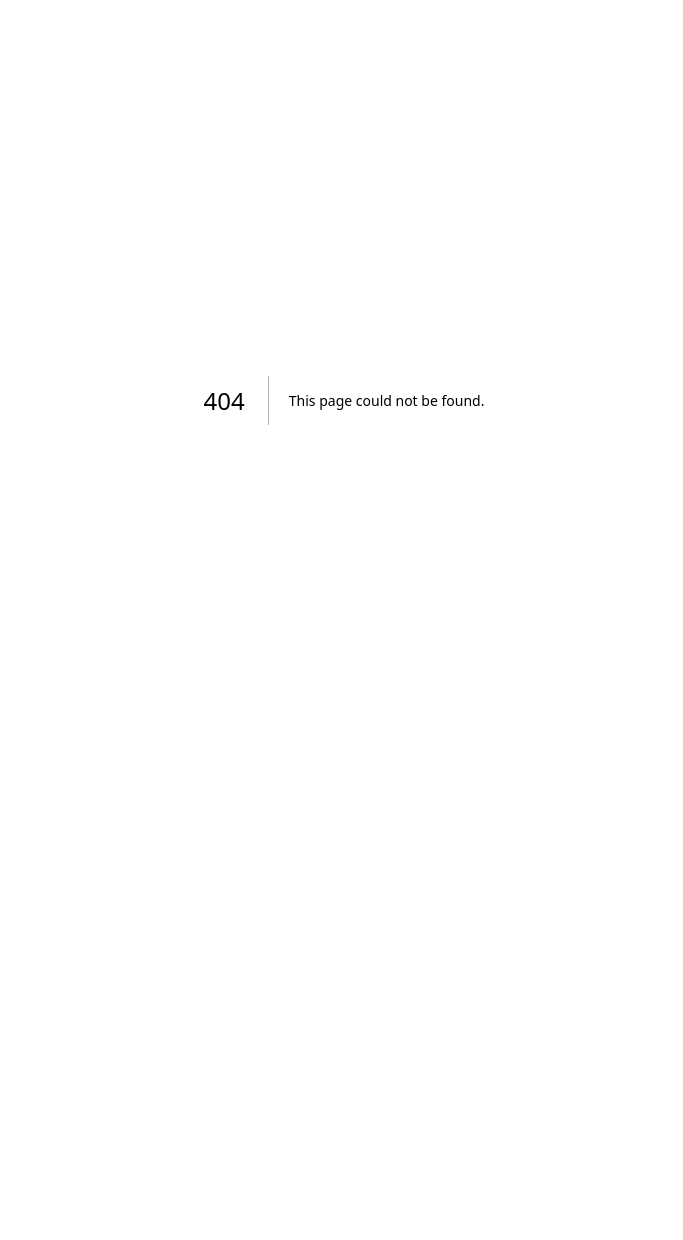
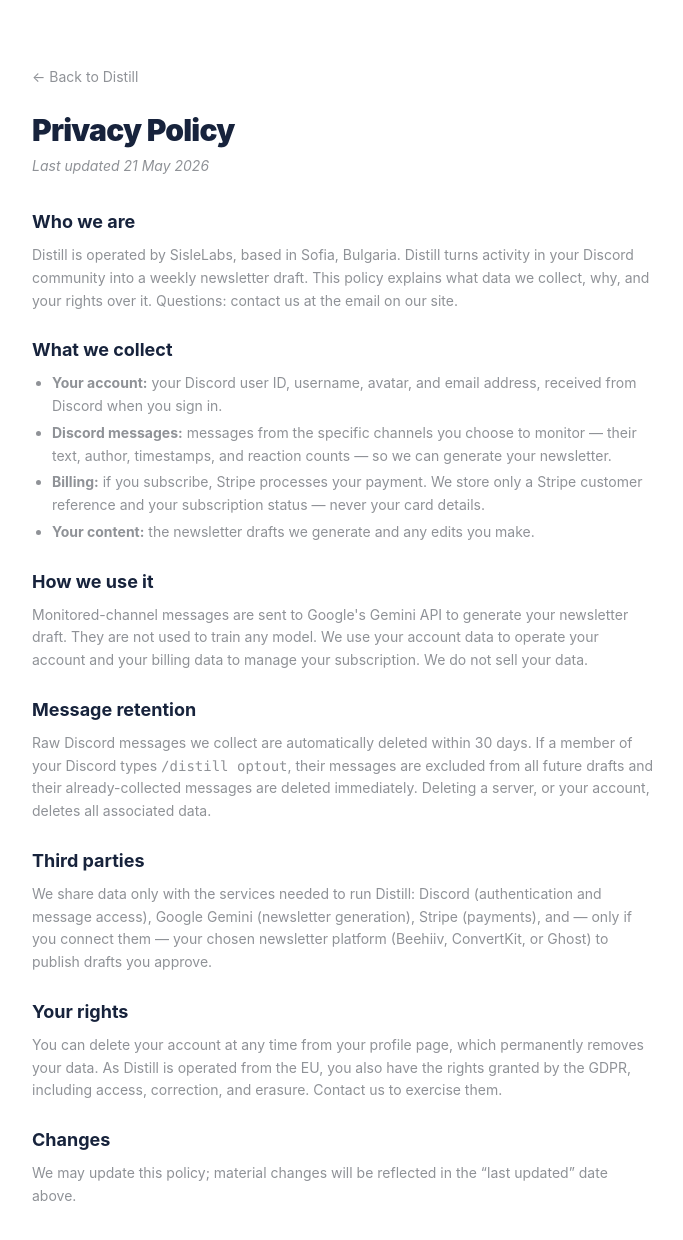
Before and after one commit to ivo9999/distill, a Next.js app in the folder apps/web/: page /privacy in a window 1280 px wide. Before the commit this address had no page. Shown: the top 1240 px of the page, without its empty margins (296-979 px from the left). Before the commit the page ends 800 px from the top, so only its background shows below. Built offline with nearby package versions, Linux system fonts and the light colour scheme; a web font is replaced by a local one.

Commit message:
feat(web): add Privacy Policy and Terms of Service pages

```diff
--- /dev/null
+++ b/apps/web/app/(marketing)/privacy/page.tsx
@@ -0,0 +1,120 @@
+import type { Metadata } from "next";
+import Link from "next/link";
+
+export const metadata: Metadata = {
+  title: "Privacy Policy — Distill",
+  description: "How Distill collects, uses, and protects your data.",
+};
+
+export default function PrivacyPage() {
+  return (
+    <main className="mx-auto max-w-2xl px-6 py-16">
+      <Link href="/" className="text-sm text-ink-medium hover:text-ink">
+        ← Back to Distill
+      </Link>
+      <h1 className="mt-6 text-3xl font-black tracking-tight text-ink">
+        Privacy Policy
+      </h1>
+      <p className="mt-2 text-sm italic text-ink-medium">
+        Last updated 21 May 2026
+      </p>
+
+      <div className="mt-8 space-y-6 text-sm leading-relaxed text-ink-medium">
+        <section>
+          <h2 className="text-lg font-bold text-ink">Who we are</h2>
+          <p className="mt-2">
+            Distill is operated by SisleLabs, based in Sofia, Bulgaria.
+            Distill turns activity in your Discord community into a
+            weekly newsletter draft. This policy explains what data we
+            collect, why, and your rights over it. Questions:
+            contact us at the email on our site.
+          </p>
+        </section>
+
+        <section>
+          <h2 className="text-lg font-bold text-ink">What we collect</h2>
+          <ul className="mt-2 list-disc space-y-1 pl-5">
+            <li>
+              <strong>Your account:</strong> your Discord user ID,
+              username, avatar, and email address, received from Discord
+              when you sign in.
+            </li>
+            <li>
+              <strong>Discord messages:</strong> messages from the
+              specific channels you choose to monitor — their text,
+              author, timestamps, and reaction counts — so we can
+              generate your newsletter.
+            </li>
+            <li>
+              <strong>Billing:</strong> if you subscribe, Stripe
+              processes your payment. We store only a Stripe customer
+              reference and your subscription status — never your card
+              details.
+            </li>
+            <li>
+              <strong>Your content:</strong> the newsletter drafts we
+              generate and any edits you make.
+            </li>
+          </ul>
+        </section>
+
+        <section>
+          <h2 className="text-lg font-bold text-ink">How we use it</h2>
+          <p className="mt-2">
+            Monitored-channel messages are sent to Google&apos;s Gemini
+            API to generate your newsletter draft. They are not used to
+            train any model. We use your account data to operate your
+            account and your billing data to manage your subscription.
+            We do not sell your data.
+          </p>
+        </section>
+
+        <section>
+          <h2 className="text-lg font-bold text-ink">
+            Message retention
+          </h2>
+          <p className="mt-2">
+            Raw Discord messages we collect are automatically deleted
+            within 30 days. If a member of your Discord types{" "}
+            <code className="font-mono">/distill optout</code>, their
+            messages are excluded from all future drafts and their
+            already-collected messages are deleted immediately. Deleting
+            a server, or your account, deletes all associated data.
+          </p>
+        </section>
+
+        <section>
+          <h2 className="text-lg font-bold text-ink">
+            Third parties
+          </h2>
+          <p className="mt-2">
+            We share data only with the services needed to run Distill:
+            Discord (authentication and message access), Google Gemini
+            (newsletter generation), Stripe (payments), and — only if
+            you connect them — your chosen newsletter platform (Beehiiv,
+            ConvertKit, or Ghost) to publish drafts you approve.
+          </p>
+        </section>
+
+        <section>
+          <h2 className="text-lg font-bold text-ink">Your rights</h2>
+          <p className="mt-2">
+            You can delete your account at any time from your profile
+            page, which permanently removes your data. As Distill is
+            operated from the EU, you also have the rights granted by
+            the GDPR, including access, correction, and erasure. Contact
+            us to exercise them.
+          </p>
+        </section>
+
+        <section>
+          <h2 className="text-lg font-bold text-ink">Changes</h2>
+          <p className="mt-2">
+            We may update this policy; material changes will be
+            reflected in the &ldquo;last updated&rdquo; date above.
+          </p>
+        </section>
+      </div>
+    </main>
+  );
+}
--- /dev/null
+++ b/apps/web/app/(marketing)/terms/page.tsx
@@ -0,0 +1,102 @@
+import type { Metadata } from "next";
+import Link from "next/link";
+
+export const metadata: Metadata = {
+  title: "Terms of Service — Distill",
+  description: "The terms governing your use of Distill.",
+};
+
+export default function TermsPage() {
+  return (
+    <main className="mx-auto max-w-2xl px-6 py-16">
+      <Link href="/" className="text-sm text-ink-medium hover:text-ink">
+        ← Back to Distill
+      </Link>
+      <h1 className="mt-6 text-3xl font-black tracking-tight text-ink">
+        Terms of Service
+      </h1>
+      <p className="mt-2 text-sm italic text-ink-medium">
+        Last updated 21 May 2026
+      </p>
+
+      <div className="mt-8 space-y-6 text-sm leading-relaxed text-ink-medium">
+        <section>
+          <h2 className="text-lg font-bold text-ink">The service</h2>
+          <p className="mt-2">
+            Distill, operated by SisleLabs (Sofia, Bulgaria), generates
+            weekly newsletter drafts from activity in the Discord
+            channels you choose to monitor. By using Distill you agree
+            to these terms.
+          </p>
+        </section>
+
+        <section>
+          <h2 className="text-lg font-bold text-ink">
+            Your responsibilities
+          </h2>
+          <p className="mt-2">
+            You must have the authority to add the Distill bot to a
+            Discord server and to monitor the channels you select. You
+            are responsible for the newsletters you publish and for
+            complying with Discord&apos;s terms and the rules of your
+            community. You must not use Distill to break the law or to
+            process content you have no right to.
+          </p>
+        </section>
+
+        <section>
+          <h2 className="text-lg font-bold text-ink">
+            Subscriptions &amp; billing
+          </h2>
+          <p className="mt-2">
+            Distill offers a free tier and a paid subscription at
+            $49/month, billed through Stripe. Paid subscriptions renew
+            monthly until cancelled. You can cancel at any time from
+            your profile; cancellation stops future charges and access
+            to paid features ends at the close of the current billing
+            period. Because the service is delivered immediately, fees
+            already paid are non-refundable except where required by
+            law.
+          </p>
+        </section>
+
+        <section>
+          <h2 className="text-lg font-bold text-ink">
+            Acceptable use
+          </h2>
+          <p className="mt-2">
+            Do not abuse the service — including attempting to bypass
+            usage limits, overload the system, or access data that is
+            not yours. We may suspend accounts that do.
+          </p>
+        </section>
+
+        <section>
+          <h2 className="text-lg font-bold text-ink">
+            Disclaimer &amp; liability
+          </h2>
+          <p className="mt-2">
+            Distill is provided &ldquo;as is&rdquo;, without warranties
+            of any kind. Newsletter drafts are AI-generated and you are
+            responsible for reviewing them before publishing. To the
+            fullest extent permitted by law, SisleLabs is not liable for
+            indirect or consequential damages, and our total liability
+            is limited to the fees you paid in the previous 12 months.
+          </p>
+        </section>
+
+        <section>
+          <h2 className="text-lg font-bold text-ink">
+            Governing law &amp; changes
+          </h2>
+          <p className="mt-2">
+            These terms are governed by the laws of Bulgaria. We may
+            update them; material changes will be reflected in the
+            &ldquo;last updated&rdquo; date above. Continued use after a
+            change means you accept the updated terms.
+          </p>
+        </section>
+      </div>
+    </main>
+  );
+}
```
